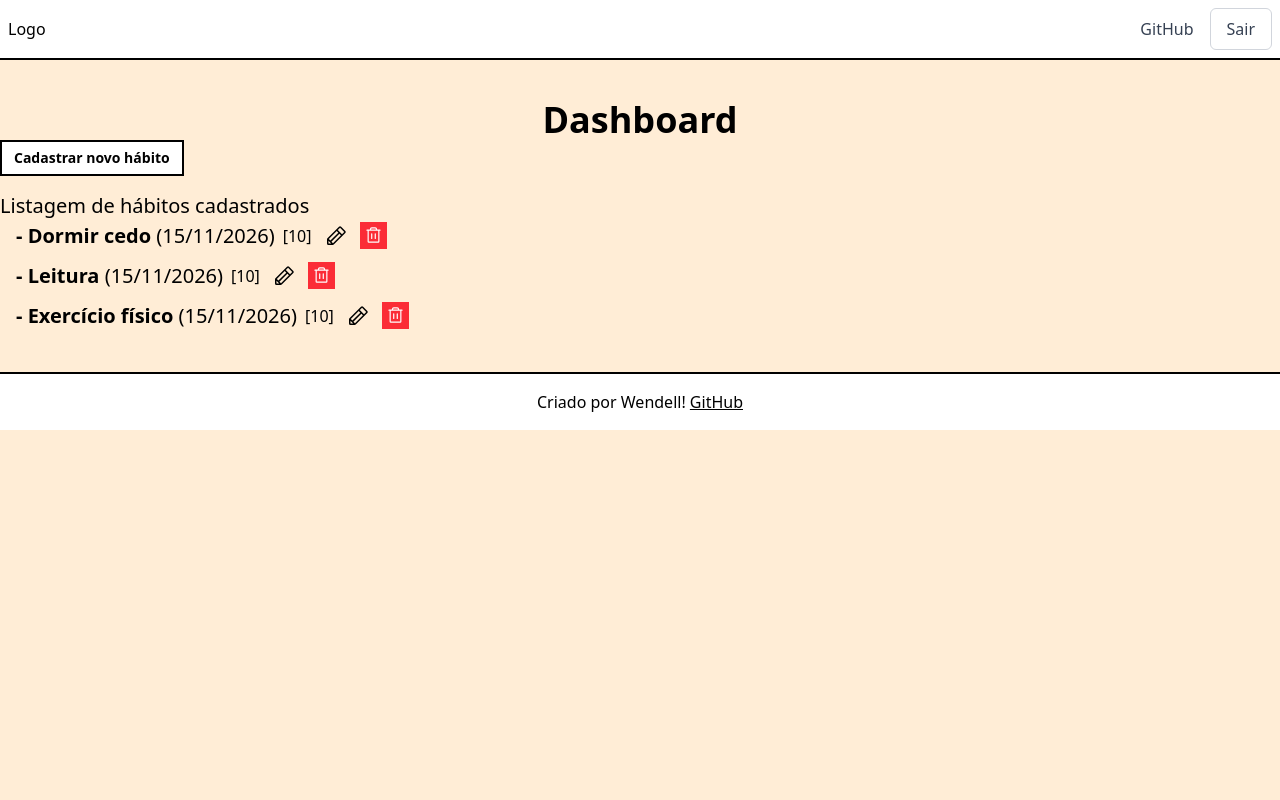
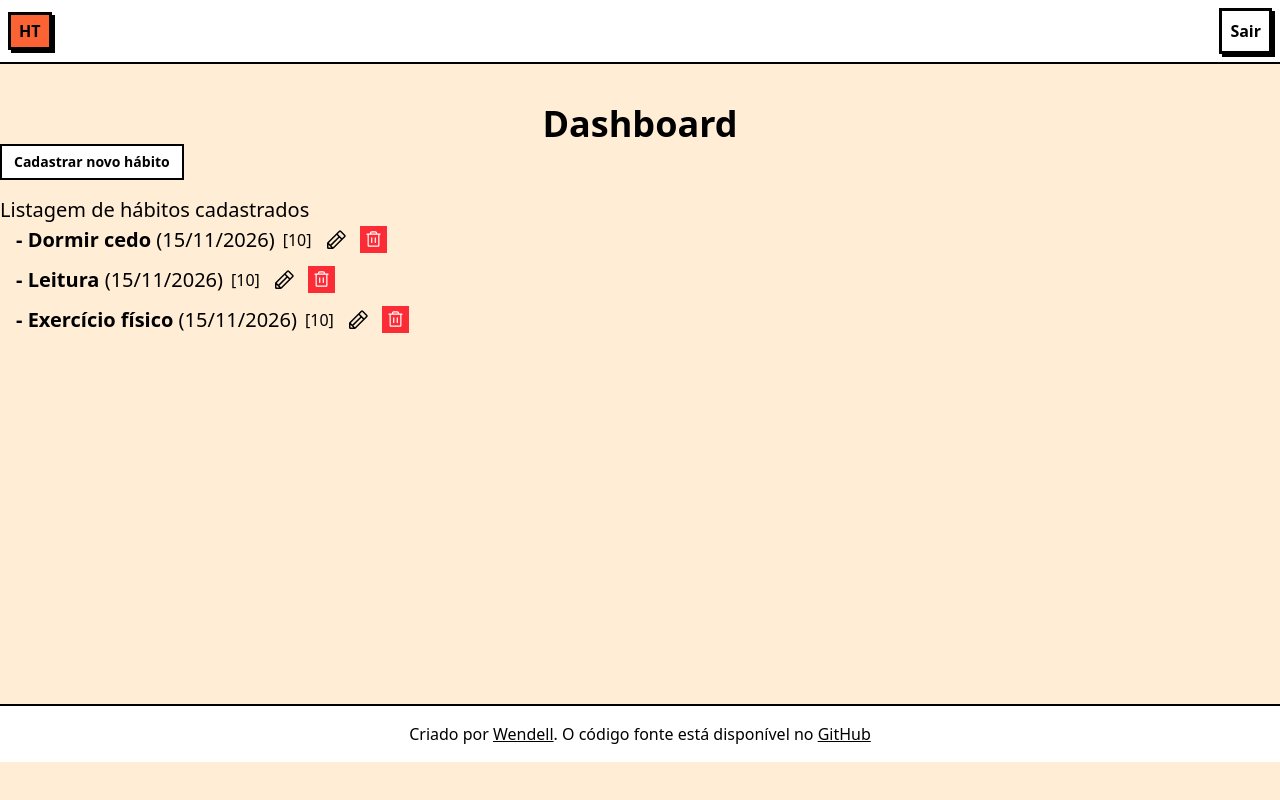
Before and after one commit to gwendell-DEV16/Habitos-project, a Laravel app: page /dashboard/habits in a window 1280 px wide. Run offline with Laravel 12, Linux system fonts and the light colour scheme; a user stored in the database is signed in; data comes from the database, SQL or seed files in the repository; style sheets or scripts are compiled from the project's sources.

Commit message:
feat(Habit): Dashboard with Blade and Tailwind CSS

```diff
--- a/resources/css/app.css
+++ b/resources/css/app.css
@@ -7,4 +7,25 @@
 
 @theme {
     --font-sans: 'Instrument Sans', ui-sans-serif, system-ui, sans-serif, 'Apple Color Emoji', 'Segoe UI Symbol', 'Noto Color Emoji';
+    --color-habit-orange: #FB6334;
 }
+
+.habit-btn{
+  font-weight: 700;
+  cursor: pointer;
+}
+
+.habit-shadow {
+  border: 3px solid #000;
+  box-shadow: 3px 3px 0px #000;
+}
+
+.habit-shadow-lg {
+  border: 3px solid #000;
+  box-shadow: 3px 3px 0px #000;
+  transition: 3s ease;
+}
+
+.habit-shadow-lg:hover {
+  box-shadow: 0px 0px 0px #000;
+}
--- a/resources/views/components/footer.blade.php
+++ b/resources/views/components/footer.blade.php
@@ -1,7 +1,7 @@
 <footer class="bg-white border-t-2 p-4">
 
 <p class="text-center">
-  Criado por Wendell! <a href="https://github.com/gwendell-DEV16/Habitos-project" class="underline">GitHub</a>
+  Criado por <a href="https://www.linkedin.com/in/wendell-gomes-alves-ribeiro-523880273/" target="_blank" class="underline hover:text-habit-orange">Wendell</a>. O código fonte está disponível no <a href="https://github.com/gwendell-DEV16/Habitos-project" target="_blank" class="underline hover:text-habit-orange">GitHub</a>
 </p>
 
 </footer>
--- a/resources/views/components/header.blade.php
+++ b/resources/views/components/header.blade.php
@@ -1,22 +1,19 @@
 <header class="bg-white border-b-2 flex items-center justify-between p-2">
     {{-- LOGO --}}
-    <div>
-        Logo
-    </div>
+    <a href="{{ route('habits.index') }}" class="habit-btn habit-shadow-lg px-2 py-1 bg-habit-orange">
+        HT
+    </a>
 
-    {{-- AÇÕES --}}
-    <div class="flex items-center gap-4">
-        <a href="https://github.com/" target="_blank" class="text-gray-700 hover:text-black">
-            GitHub
-        </a>
+    {{-- GITHUB --}}
 
-
+<div>
 @auth
-    <form class="inline" action="{{ route('auth.logout') }}" method="POST" class="inline">
+    <form class="inline"
+    action="{{ route('auth.logout') }}" method="POST">
         @csrf
         <button
             type="submit"
-            class="cursor-pointer rounded-md border border-gray-300 bg-white px-4 py-2 text-gray-700 hover:bg-gray-100">
+            class="habit-shadow-lg habit-btn p-2 border-2">
             Sair
         </button>
     </form>
@@ -25,10 +22,17 @@
 
 
 @guest
+    <div class="flex gap-2">
+    <a href="{{ route('site.register') }}"
+       class="p-2 habit-shadow-lg habit-btn">
+        Cadastrar
+    </a>
+
     <a href="{{ route('site.login') }}"
-       class="inline-block cursor-pointer rounded-md border border-gray-300 bg-white px-4 py-2 text-gray-700 hover:bg-gray-100">
-        Login
+       class="p-2 habit-shadow-lg bg-habit-orange habit-btn">
+        Logar
     </a>
+    </div>
 @endguest
 
     </div>
--- a/resources/views/dashboard.blade.php
+++ b/resources/views/dashboard.blade.php
@@ -1,5 +1,5 @@
 <x-layout>
-    <main class="py-10">
+    <main class="py-10 min-h-[calc(100vh-160px)]">
         <h1 class="font-bold text-4xl text-center">
             Dashboard
         </h1>
```
Also changed, not shown: resources/views/login.blade.php (+12 -6 lines).
